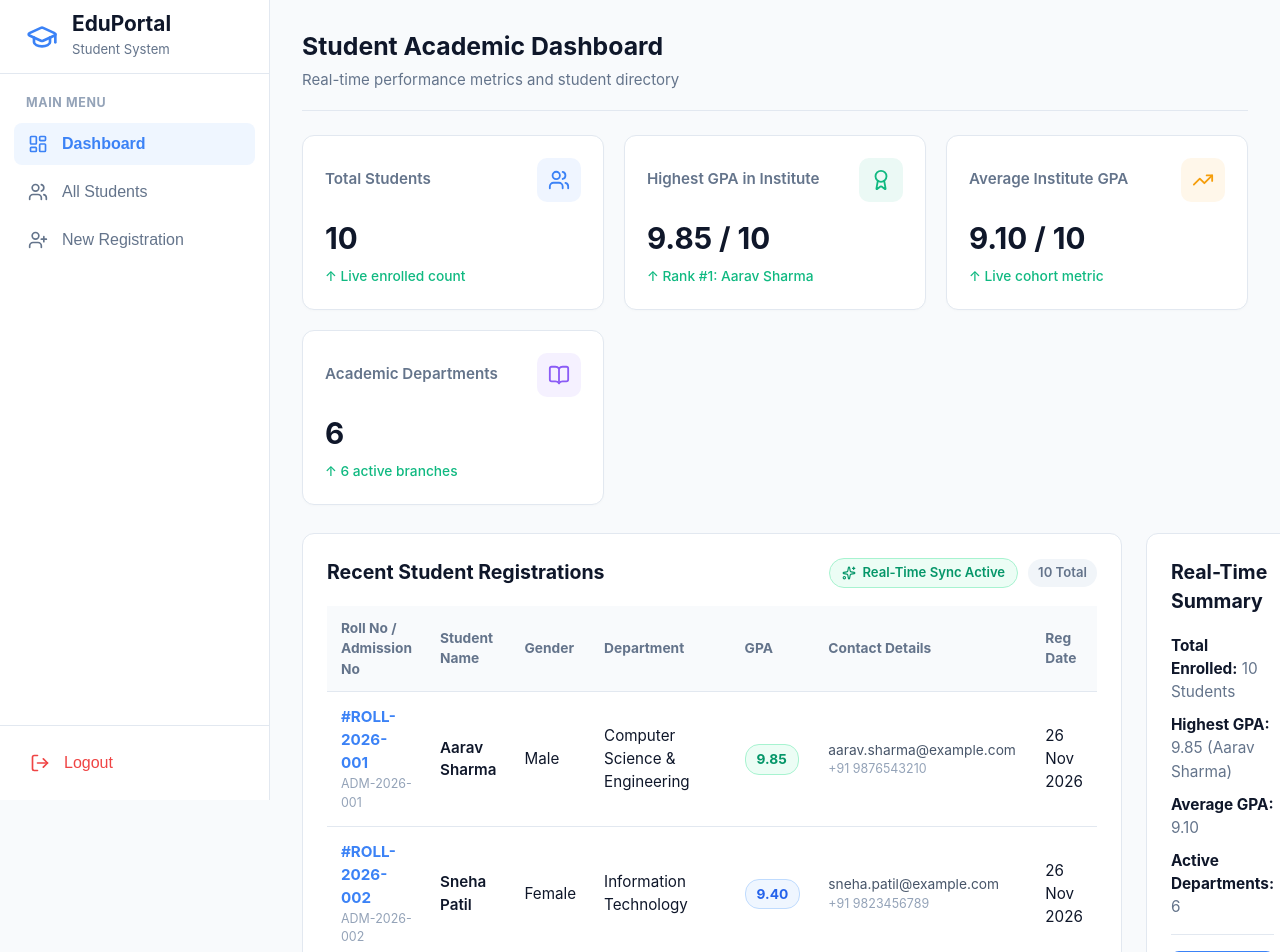
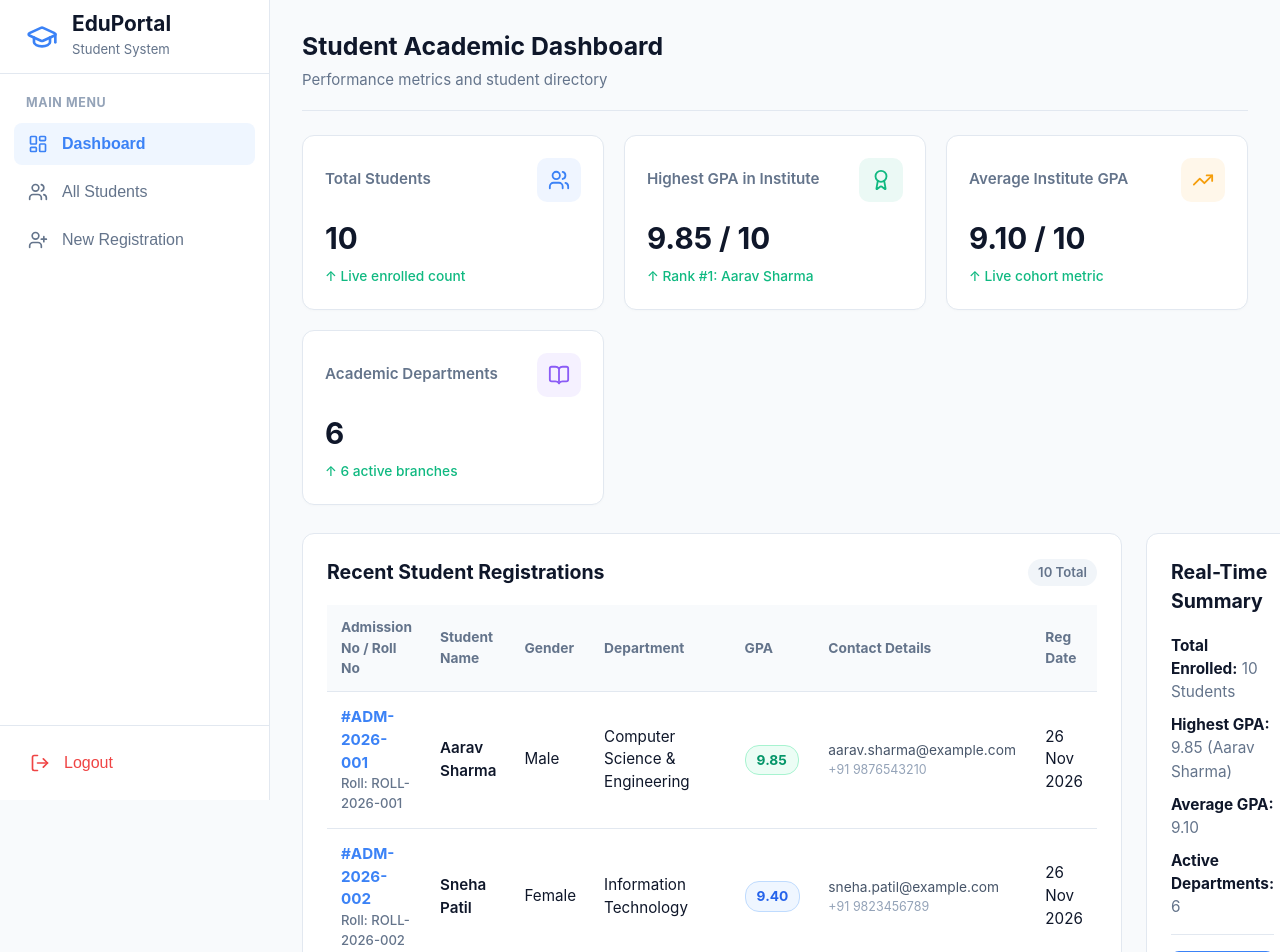
Before and after one commit to Lokesh00-11/student_registration, a React (Vite) app in the folder frontend/: page / in a window 1280 px wide. Shown: the top 952 px of the page. Built offline with nearby package versions, Linux system fonts and the light colour scheme.

Commit message:
Remove Real-Time Sync Active badge and display accurate Roll Number below Admission Number in directory tables

```diff
--- a/frontend/src/App.css
+++ b/frontend/src/App.css
@@ -177,7 +177,7 @@
   border-radius: 12px;
   padding: 22px;
   border: 1px solid var(--border-color);
-  box-shadow: 0 1px 3px rgba(0,0,0,0.02);
+  box-shadow: 0 1px 3px rgba(0, 0, 0, 0.02);
 }
 
 .card-top {
@@ -256,19 +256,6 @@
   border-radius: 14px;
   color: var(--text-secondary);
   font-weight: 600;
-}
-
-.live-indicator {
-  display: inline-flex;
-  align-items: center;
-  gap: 6px;
-  background-color: #ecfdf5;
-  color: #059669;
-  font-size: 0.82rem;
-  font-weight: 600;
-  padding: 4px 12px;
-  border-radius: 20px;
-  border: 1px solid #a7f3d0;
 }
 
 /* Tables */
@@ -358,9 +345,7 @@
   background-color: var(--primary-hover);
 }
 
-/* ====================================================
-   FULL-SCREEN REAL-TIME STUDENT REGISTRATION FORM
-   ==================================================== */
+
 .fullscreen-form-wrapper {
   width: 100%;
 }
@@ -377,7 +362,7 @@
   border: 1px solid var(--border-color);
   border-radius: 12px;
   padding: 24px 28px;
-  box-shadow: 0 1px 3px rgba(0,0,0,0.02);
+  box-shadow: 0 1px 3px rgba(0, 0, 0, 0.02);
 }
 
 .section-title {
@@ -731,7 +716,7 @@
 .course-stat-card:hover {
   border-color: #cbd5e1;
   background-color: #ffffff;
-  box-shadow: 0 2px 6px rgba(0,0,0,0.03);
+  box-shadow: 0 2px 6px rgba(0, 0, 0, 0.03);
 }
 
 .course-card-header {
--- a/frontend/src/App.tsx
+++ b/frontend/src/App.tsx
@@ -8,7 +8,6 @@ import {
   Award,
   BookOpen,
   TrendingUp,
-  Sparkles,
   Search,
   Filter,
   RotateCw,
@@ -17,8 +16,9 @@ import {
 import './App.css';
 
 export interface StudentRecord {
-  id: string; // Roll Number
+  id: string; // unique key
   admissionNo: string;
+  rollNo: string;
   name: string;
   course: string;
   date: string;
@@ -30,8 +30,9 @@ export interface StudentRecord {
 
 const defaultInitialStudents: StudentRecord[] = [
   {
-    id: 'ROLL-2026-001',
+    id: 'ADM-2026-001',
     admissionNo: 'ADM-2026-001',
+    rollNo: 'ROLL-2026-001',
     name: 'Aarav Sharma',
     course: 'Computer Science & Engineering',
     date: '26 Nov 2026',
@@ -41,8 +42,9 @@ const defaultInitialStudents: StudentRecord[] = [
     phone: '9876543210',
   },
   {
-    id: 'ROLL-2026-002',
+    id: 'ADM-2026-002',
     admissionNo: 'ADM-2026-002',
+    rollNo: 'ROLL-2026-002',
     name: 'Sneha Patil',
     course: 'Information Technology',
     date: '26 Nov 2026',
@@ -52,8 +54,9 @@ const defaultInitialStudents: StudentRecord[] = [
     phone: '9823456789',
   },
   {
-    id: 'ROLL-2026-003',
+    id: 'ADM-2026-003',
     admissionNo: 'ADM-2026-003',
+    rollNo: 'ROLL-2026-003',
     name: 'Rahul Reddy',
     course: 'Data Science',
     date: '25 Nov 2026',
@@ -63,8 +66,9 @@ const defaultInitialStudents: StudentRecord[] = [
     phone: '9812345678',
   },
   {
-    id: 'ROLL-2026-004',
+    id: 'ADM-2026-004',
     admissionNo: 'ADM-2026-004',
+    rollNo: 'ROLL-2026-004',
     name: 'Pooja Verma',
     course: 'Electronics & Communication',
     date: '25 Nov 2026',
@@ -74,8 +78,9 @@ const defaultInitialStudents: StudentRecord[] = [
     phone: '9789012345',
   },
   {
-    id: 'ROLL-2026-005',
+    id: 'ADM-2026-005',
     admissionNo: 'ADM-2026-005',
+    rollNo: 'ROLL-2026-005',
     name: 'Karthik Raman',
     course: 'Mechanical Engineering',
     date: '24 Nov 2026',
@@ -85,8 +90,9 @@ const defaultInitialStudents: StudentRecord[] = [
     phone: '9765432109',
   },
   {
-    id: 'ROLL-2026-006',
+    id: 'ADM-2026-006',
     admissionNo: 'ADM-2026-006',
+    rollNo: 'ROLL-2026-006',
     name: 'Ananya Iyer',
     course: 'Computer Science & Engineering',
     date: '24 Nov 2026',
@@ -96,8 +102,9 @@ const defaultInitialStudents: StudentRecord[] = [
     phone: '9712345678',
   },
   {
-    id: 'ROLL-2026-007',
+    id: 'ADM-2026-007',
     admissionNo: 'ADM-2026-007',
+    rollNo: 'ROLL-2026-007',
     name: 'Rohan Gupta',
     course: 'Information Technology',
     date: '23 Nov 2026',
@@ -107,8 +114,9 @@ const defaultInitialStudents: StudentRecord[] = [
     phone: '9654321098',
   },
   {
-    id: 'ROLL-2026-008',
+    id: 'ADM-2026-008',
     admissionNo: 'ADM-2026-008',
+    rollNo: 'ROLL-2026-008',
     name: 'Divya Nair',
     course: 'Artificial Intelligence and Machine Learning',
     date: '22 Nov 2026',
@@ -118,8 +126,9 @@ const defaultInitialStudents: StudentRecord[] = [
     phone: '9612345678',
   },
   {
-    id: 'ROLL-2026-009',
+    id: 'ADM-2026-009',
     admissionNo: 'ADM-2026-009',
+    rollNo: 'ROLL-2026-009',
     name: 'Vikram Joshi',
     course: 'Electronics & Communication',
     date: '21 Nov 2026',
@@ -129,8 +138,9 @@ const defaultInitialStudents: StudentRecord[] = [
     phone: '9543210987',
   },
   {
-    id: 'ROLL-2026-010',
+    id: 'ADM-2026-010',
     admissionNo: 'ADM-2026-010',
+    rollNo: 'ROLL-2026-010',
     name: 'Meera Deshmukh',
     course: 'Computer Science & Engineering',
     date: '20 Nov 2026',
@@ -154,10 +164,24 @@ export function App() {
       const saved = localStorage.getItem('edu_realtime_students');
       if (saved) {
         const parsed: StudentRecord[] = JSON.parse(saved);
-        return parsed.map((s, idx) => ({
+        return parsed.map((s, idx) => {
+          const numStr = String(idx + 1).padStart(3, '0');
+          const foundMatch = (s.id || s.admissionNo || '').match(/\d+$/);
+          const studentNum = foundMatch ? foundMatch[0].padStart(3, '0') : numStr;
+
+          const adm = s.admissionNo && s.admissionNo.startsWith('ADM')
+            ? s.admissionNo.replace('#', '')
+            : `ADM-2026-${studentNum}`;
+
+          const roll = s.rollNo && s.rollNo.startsWith('ROLL')
+            ? s.rollNo.replace('#', '')
+            : `ROLL-2026-${studentNum}`;
+
+          return {
             ...s,
-          id: s.id || `ROLL-2026-${String(idx + 1).padStart(3, '0')}`,
-          admissionNo: s.admissionNo || `ADM-2026-${String(idx + 1).padStart(3, '0')}`,
+            id: adm,
+            admissionNo: adm,
+            rollNo: roll,
             name: s.name || 'Student',
             course: s.course === 'Data Science & AI' ? 'Data Science' : (s.course || 'General'),
             gpa: typeof s.gpa === 'number' ? s.gpa : (parseFloat(String(s.gpa)) || 8.0),
@@ -165,7 +189,8 @@ export function App() {
             phone: s.phone || '',
             gender: s.gender || 'Other',
             date: s.date || '26 Nov 2026',
-        }));
+          };
+        });
       }
     } catch {
       // Fallback
@@ -193,11 +218,13 @@ export function App() {
 
   const handleStudentAdded = (newStudent: StudentFormData) => {
     const fullName = `${newStudent.firstName} ${newStudent.lastName}`.trim();
+    const cleanAdm = (newStudent.admissionNumber || `ADM-2026-${students.length + 1}`).replace('#', '');
+    const cleanRoll = (newStudent.rollNumber || `ROLL-2026-${students.length + 1}`).replace('#', '');
+
     const formatted: StudentRecord = {
-      id: newStudent.rollNumber.startsWith('#')
-        ? newStudent.rollNumber.replace('#', '')
-        : newStudent.rollNumber,
-      admissionNo: newStudent.admissionNumber,
+      id: cleanAdm,
+      admissionNo: cleanAdm,
+      rollNo: cleanRoll,
       name: fullName,
       course: newStudent.department,
       date: new Date().toLocaleDateString('en-GB', {
@@ -219,10 +246,9 @@ export function App() {
     const query = searchQuery.trim().toLowerCase();
     const cleanQuery = query.startsWith('#') ? query.slice(1).trim() : query;
 
-    // Safe fallbacks to prevent any undefined crashes
     const name = String(student.name || '').toLowerCase();
-    const rollNo = String(student.id || '').toLowerCase();
     const admNo = String(student.admissionNo || '').toLowerCase();
+    const rollNo = String(student.rollNo || '').toLowerCase();
     const course = String(student.course || '').toLowerCase();
     const email = String(student.email || '').toLowerCase();
     const phone = String(student.phone || '');
@@ -230,10 +256,10 @@ export function App() {
     const matchesSearch =
       query === '' ||
       name.includes(query) ||
+      admNo.includes(query) ||
+      admNo.includes(cleanQuery) ||
       rollNo.includes(query) ||
       rollNo.includes(cleanQuery) ||
-      admNo.includes(query) ||
-      admNo.includes(cleanQuery) ||
       course.includes(query) ||
       email.includes(query) ||
       phone.includes(query);
@@ -266,7 +292,7 @@ export function App() {
               </h1>
               <p className="page-sub-heading">
                 {activeTab === 'dashboard'
-                  ? 'Real-time performance metrics and student directory'
+                  ? 'Performance metrics and student directory'
                   : activeTab === 'students'
                   ? 'Search, filter, and manage enrolled students'
                   : activeTab === 'registration'
@@ -282,7 +308,7 @@ export function App() {
               existingCount={students.length}
             />
           ) : activeTab === 'students' ? (
-            /* ALL STUDENTS PAGE (Cards Header Removed, Active Search, Filters, Refresh, Add Student) */
+            /* ALL STUDENTS PAGE */
             <div className="panel fullwidth-directory-panel">
               {/* Active Search & Filter Toolbar */}
               <div className="directory-toolbar">
@@ -371,7 +397,7 @@ export function App() {
                 <table className="data-table">
                   <thead>
                     <tr>
-                      <th>Roll No / Admission No</th>
+                      <th>Admission No / Roll No</th>
                       <th>Student Name</th>
                       <th>Gender</th>
                       <th>Department</th>
@@ -386,10 +412,10 @@ export function App() {
                         <tr key={student.id}>
                           <td>
                             <strong style={{ color: 'var(--primary-color)' }}>
-                              #{student.id}
+                              #{student.admissionNo}
                             </strong>
-                            <div style={{ fontSize: '0.78rem', color: '#94a3b8' }}>
-                              {student.admissionNo}
+                            <div style={{ fontSize: '0.82rem', color: '#64748b', fontWeight: 500 }}>
+                              Roll: {student.rollNo}
                             </div>
                           </td>
                           <td>
@@ -433,7 +459,7 @@ export function App() {
               </div>
             </div>
           ) : (
-            /* DASHBOARD PAGE (Shows 4 Metric Cards + Recent Students + Real-Time Summary) */
+            /* DASHBOARD PAGE */
             <>
               {/* Dynamic Accurate Metric Cards */}
               <section className="cards-grid">
@@ -479,19 +505,14 @@ export function App() {
                 <div className="panel recent-registrations">
                   <div className="panel-header">
                     <h2>Recent Student Registrations</h2>
-                    <div style={{ display: 'flex', gap: '10px', alignItems: 'center' }}>
-                      <span className="live-indicator">
-                        <Sparkles size={14} /> Real-Time Sync Active
-                      </span>
                     <span className="badge">{totalStudents} Total</span>
-                    </div>
                   </div>
 
                   <div className="table-responsive">
                     <table className="data-table">
                       <thead>
                         <tr>
-                          <th>Roll No / Admission No</th>
+                          <th>Admission No / Roll No</th>
                           <th>Student Name</th>
                           <th>Gender</th>
                           <th>Department</th>
@@ -505,10 +526,10 @@ export function App() {
                           <tr key={student.id}>
                             <td>
                               <strong style={{ color: 'var(--primary-color)' }}>
-                                #{student.id}
+                                #{student.admissionNo}
                               </strong>
-                              <div style={{ fontSize: '0.78rem', color: '#94a3b8' }}>
-                                {student.admissionNo}
+                              <div style={{ fontSize: '0.82rem', color: '#64748b', fontWeight: 500 }}>
+                                Roll: {student.rollNo}
                               </div>
                             </td>
                             <td>
```
Lines whose indentation alone changed are shown as unchanged.
